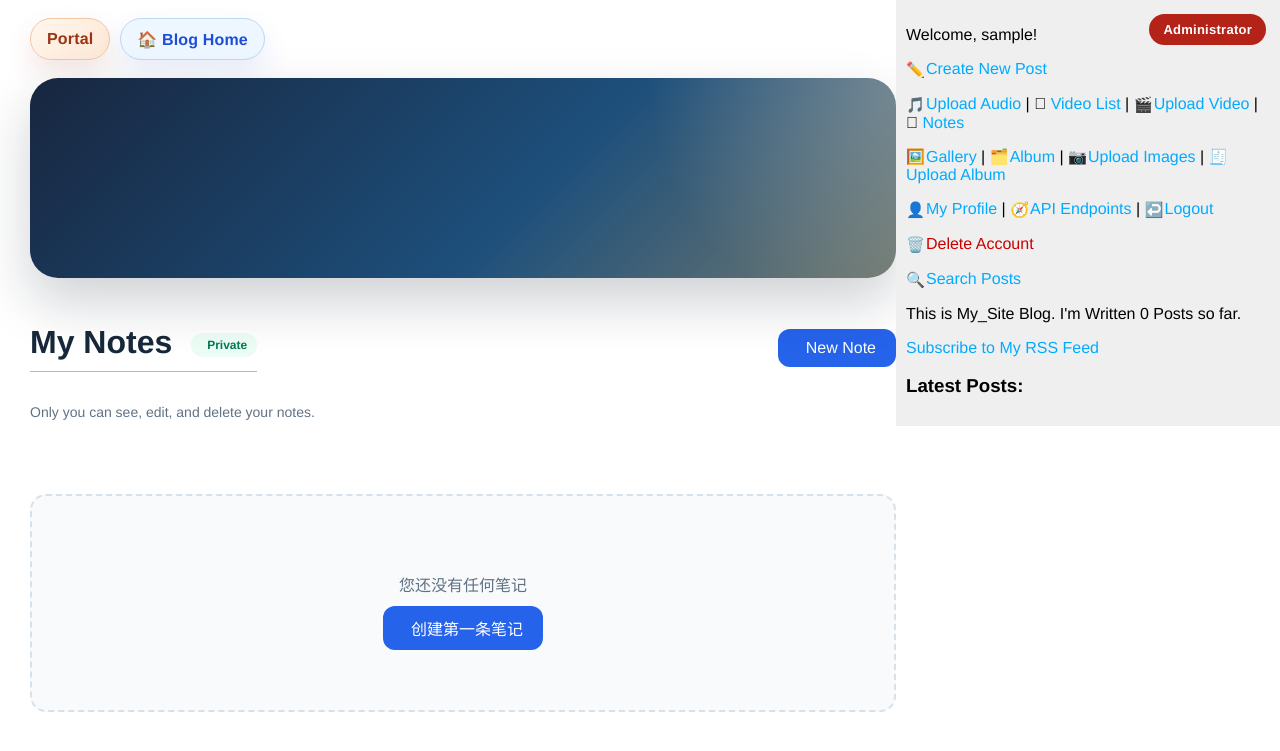
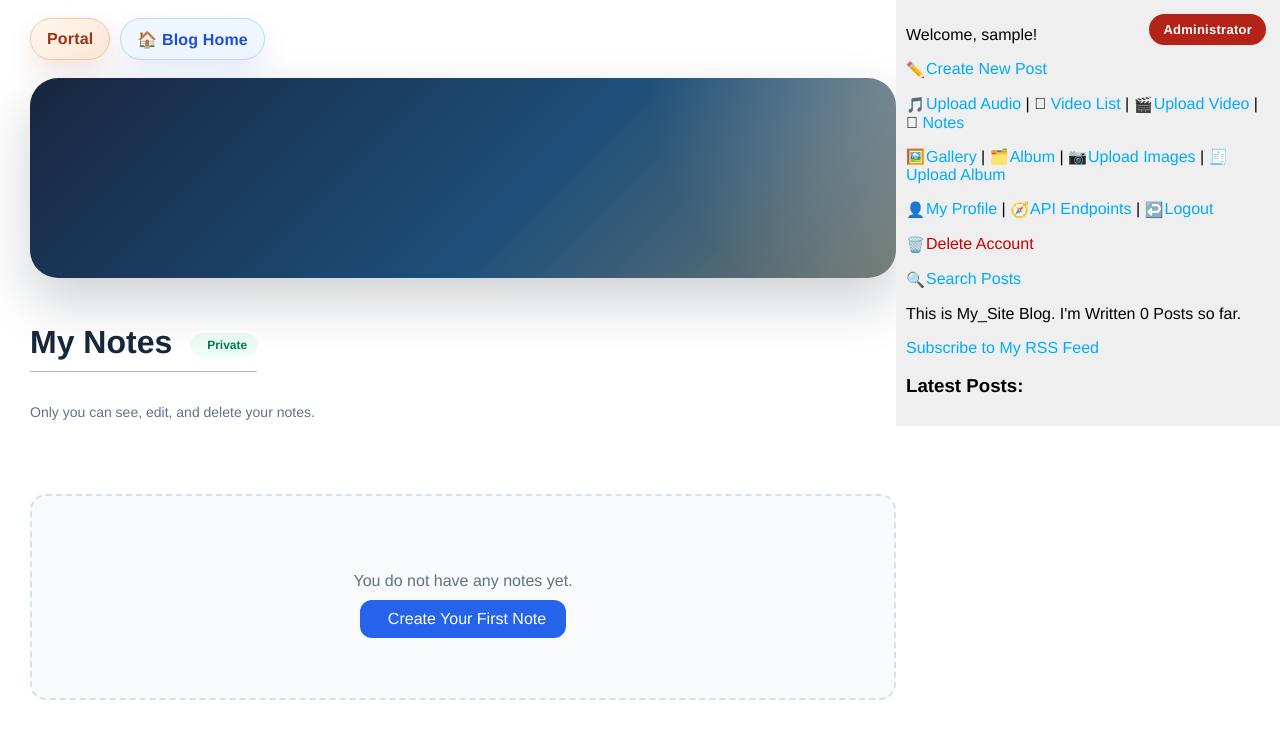
Before and after one commit to aaab0914/my_site_prod, a Django app: page /blog/notes/ in a window 1280 px wide. Shown: the top 751 px of the page. Run offline with Django 5.2, Linux system fonts and the light colour scheme; the visitor is signed in with stand-in values (Sample User, id 1); data that the repository does not hold is empty; parts of the project's set-up code (start-up, migrations or seed data) failed here and were passed over; some libraries are stand-ins or nearby versions.

Commit message:
fix: restore notes create page and use English copy

```diff
--- a/blog/templates/blog/notes/note_form.html
+++ b/blog/templates/blog/notes/note_form.html
@@ -83,7 +83,10 @@
 </style>
 {% endblock %}
 
-{% block hero_base_content %}
+{% block hero_class %}hero-theme-teal{% endblock %}
+{% block hero_page_title %}{% if action == "create" %}Create New Note{% else %}Edit Note{% endif %}{% endblock %}
+{% block hero_page_description %}Create and manage your private notes. Only you can view, edit, or delete them.{% endblock %}
+{% block content_body %}
 <div class="form-header">
     <h1>{% if action == "create" %}Create New Note{% else %}Edit Note{% endif %}</h1>
 </div>
--- a/blog/templates/blog/notes/note_list.html
+++ b/blog/templates/blog/notes/note_list.html
@@ -144,10 +144,6 @@
 {% block content_body %}
 <div class="notes-header">
     <h1>My Notes <span class="notes-private-label"><i class="bi bi-lock-fill"></i> Private</span></h1>
-    <a href="{% url 'blog:note_create' %}" class="btn-create-note">
-        <i class="bi bi-plus-circle"></i>
-        New Note
-    </a>
 </div>
 <p class="notes-private-description">Only you can see, edit, and delete your notes.</p>
 
@@ -164,7 +160,7 @@
                 <a href="{% url 'blog:note_edit' note.pk %}" class="btn-note">
                     <i class="bi bi-pencil"></i> Edit
                 </a>
-                <form method="post" action="{% url 'blog:note_delete' note.pk %}" style="flex: 1;" onsubmit="return confirm('确定要删除这条笔记吗？');">
+                <form method="post" action="{% url 'blog:note_delete' note.pk %}" style="flex: 1;" onsubmit="return confirm('Are you sure you want to delete this note?');">
                     {% csrf_token %}
                     <button type="submit" class="btn-note btn-note-delete" style="width: 100%;">
                         <i class="bi bi-trash"></i> Delete
@@ -179,10 +175,10 @@
         <div class="empty-state-icon">
             <i class="bi bi-journal-text"></i>
         </div>
-        <p class="empty-state-text">您还没有任何笔记</p>
+        <p class="empty-state-text">You do not have any notes yet.</p>
         <a href="{% url 'blog:note_create' %}" class="btn-create-note">
             <i class="bi bi-plus-circle"></i>
-            创建第一条笔记
+            Create Your First Note
         </a>
     </div>
 {% endif %}
```
